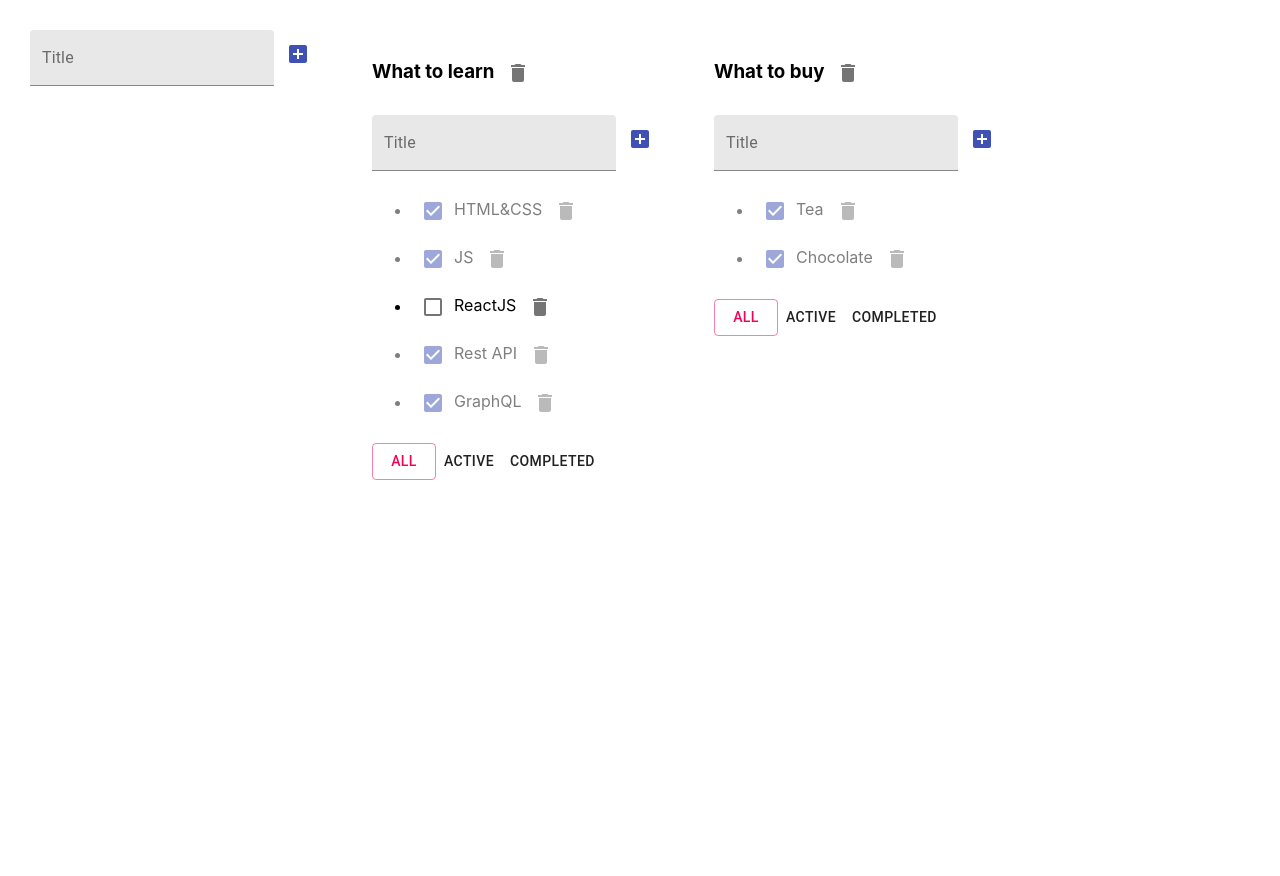
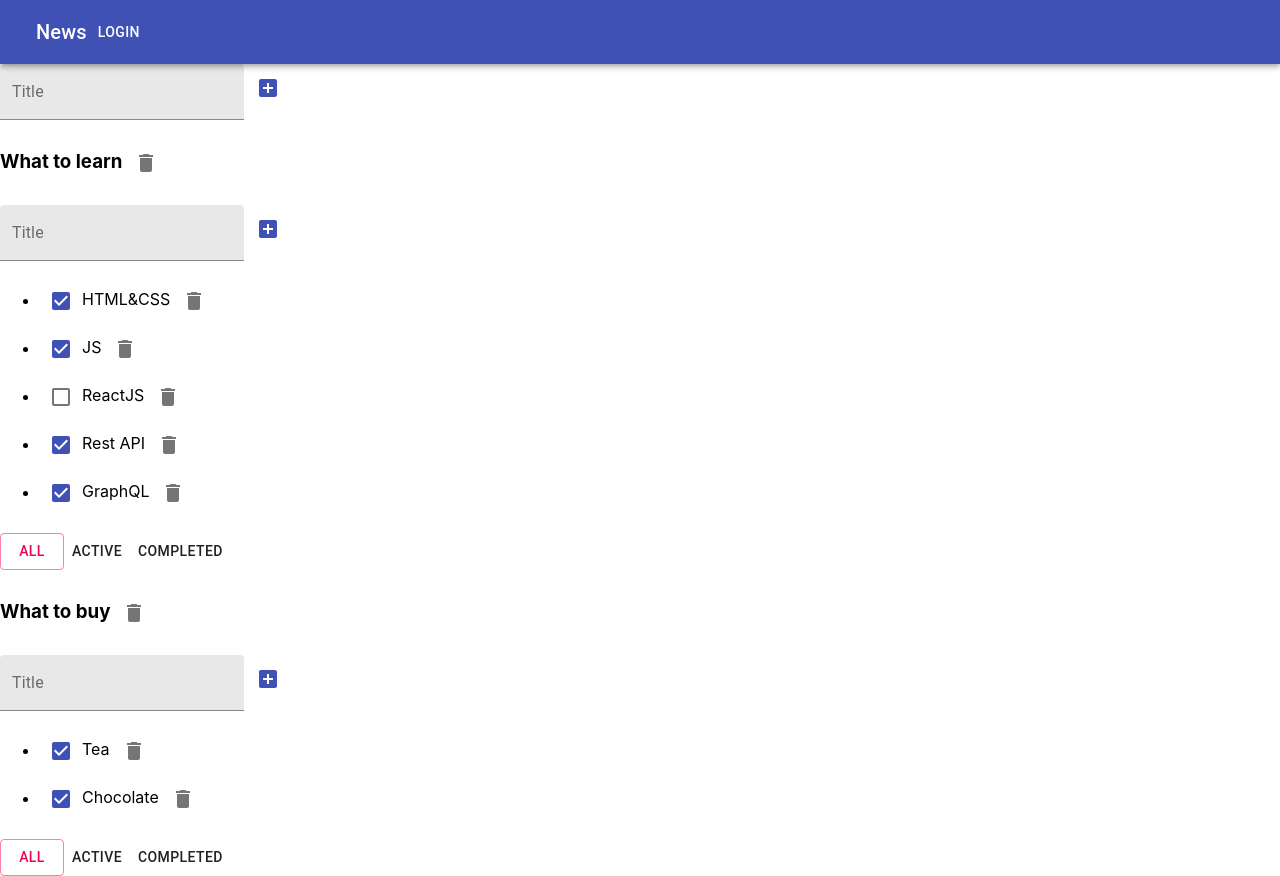
Before and after one commit to vovatum/todolist-offline, a React (Create React App) app: page / in a window 1280 px wide. Before the commit the page ends 800 px from the top, so only its background shows below. Built offline with nearby package versions, Linux system fonts and the light colour scheme.

Commit message:
Todolist - TS - 07 - material-ui 14

```diff
--- a/package.json
+++ b/package.json
@@ -16,6 +16,7 @@
     "autoprefixer": "^9.8.0",
     "colorette": "^1.2.1",
     "react": "^16.13.1",
+    "react-css-modules": "^4.7.11",
     "react-dom": "^16.13.1",
     "react-scripts": "^3.4.3",
     "typescript": "~3.7.2",
--- a/src/App.css
+++ b/src/App.css
@@ -1,24 +1,24 @@
-    .App {
-        padding: 30px;
-        display: flex;
-    }
+    /*.App {*/
+    /*    padding: 30px;*/
+    /*    display: flex;*/
+    /*}*/
 
-    .App > div {
-        margin-right: 50px;
-    }
+    /*.App > div {*/
+    /*    margin-right: 50px;*/
+    /*}*/
 
-    .error {
-        border: red 1px solid;
-    }
+    /*.error {*/
+    /*    border: red 1px solid;*/
+    /*}*/
 
-    .error-message {
-        color: red;
-    }
+    /*.error-message {*/
+    /*    color: red;*/
+    /*}*/
 
-    .active-filter {
-        background-color: beige;
-    }
+    /*.active-filter {*/
+    /*    background-color: beige;*/
+    /*}*/
 
-    .is-done {
-        opacity: 0.5;
-    }
+    /*.is-done {*/
+    /*    opacity: 0.5;*/
+    /*}*/
--- a/src/App.tsx
+++ b/src/App.tsx
@@ -3,6 +3,8 @@
 import {TaskType, Todolist} from "./Todolist";
 import {v1} from "uuid";
 import AddItemForm from "./AddItemForm";
+import {AppBar, Button, IconButton, Menu, Toolbar, Typography} from "@material-ui/core";
+import classes from "*.module.css";
 
 export type FilterValuesType = 'all' | 'active' | 'completed'
 type TodolistType = {
@@ -119,6 +121,21 @@
 
     return (
         <div className="App">
+            <AppBar position="static">
+                <Toolbar>
+                    <IconButton edge="start"
+                        // className={classes.menuButton}
+                                color="inherit" aria-label="menu">
+                        {/*<Menu open={tasks}/>*/}
+                    </IconButton>
+                    <Typography variant="h6"
+                        // className={classes.title}
+                    >
+                        News
+                    </Typography>
+                    <Button color="inherit">Login</Button>
+                </Toolbar>
+            </AppBar>
             <AddItemForm addItem={addTodolist}/>
             {
                 todolists.map(todolist => {
```
Also changed, not shown: 1 other file (tests, documents, lock files or other folders).
